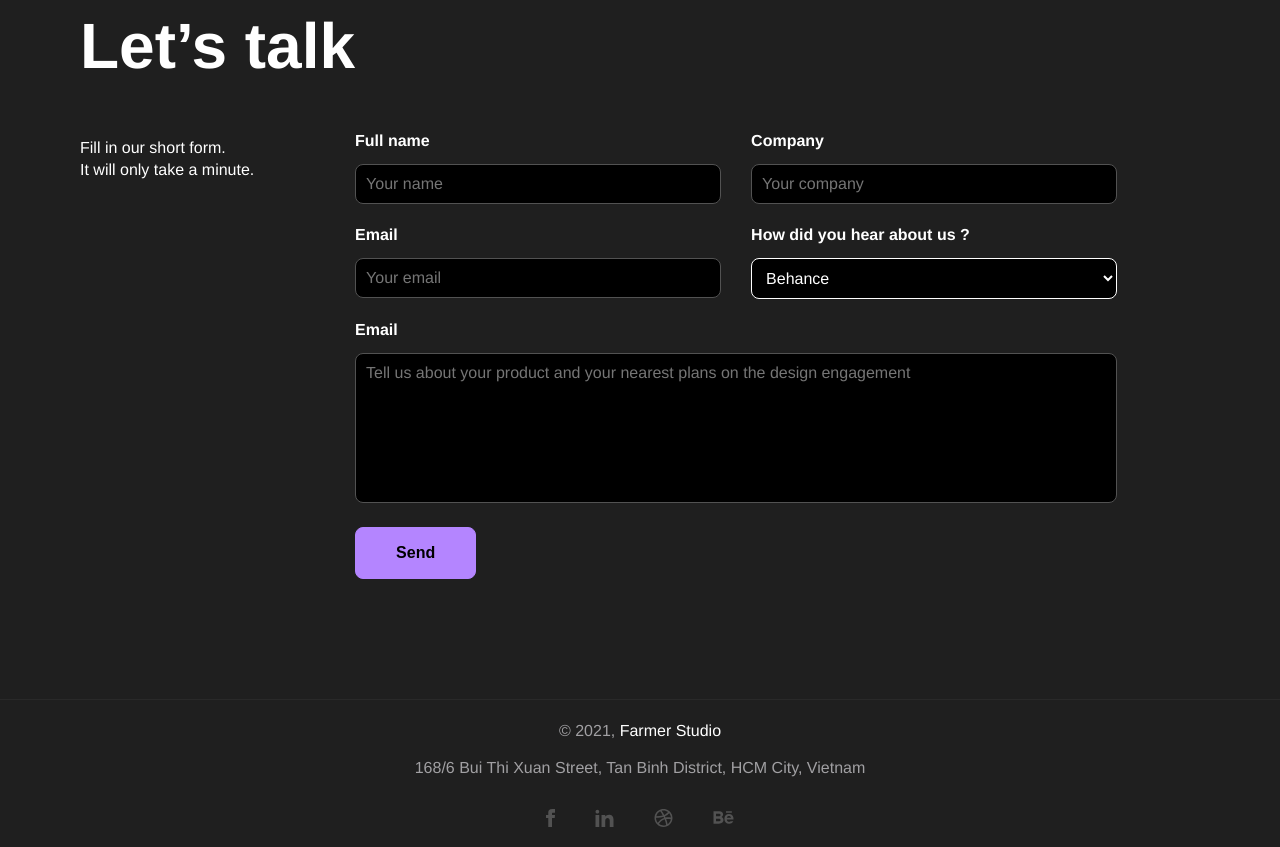
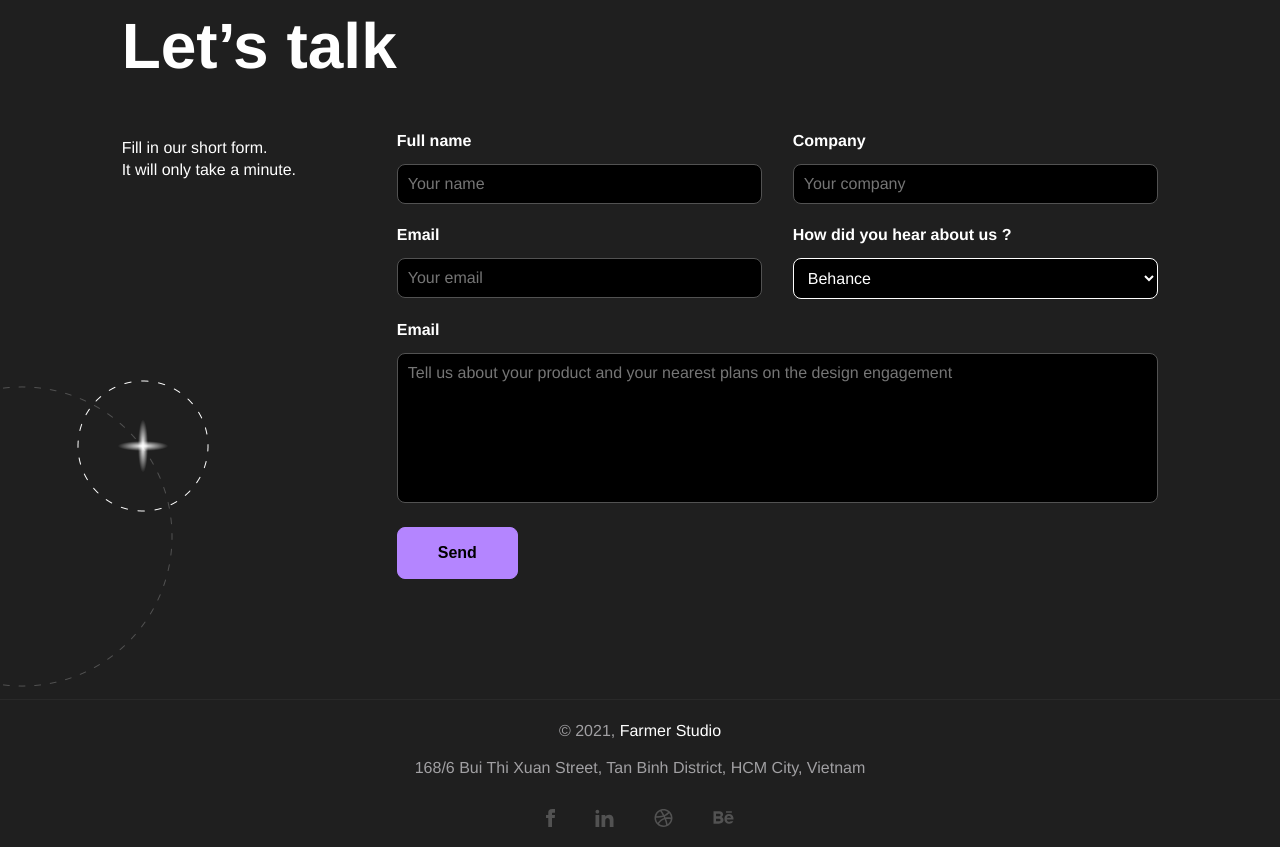
Before and after one commit to mrthikl/uiaas, a website: page src/index.html in a window 1280 px wide. Shown: the part 5791-6638 px from the top of the page. Drawn offline with nearby package versions, Linux system fonts and the light colour scheme; files that its build step writes are made by us from their sources.

Commit message:
add img contac t

```diff
--- a/src/style/contact.scss
+++ b/src/style/contact.scss
@@ -1,7 +1,15 @@
 .contact {
   color: #fff;
+  width: 100%;
+  max-width: unset;
   padding-bottom: 70px;
   border-bottom: 1px solid #292929;
+  position: relative;
+
+  .contact--inner {
+    max-width: 1440px;
+    margin: auto;
+  }
 
   .font__style--project,
   .font__style--content02,
@@ -12,6 +20,15 @@
   .contact__content--headline {
     .font__style--headline {
       margin-bottom: -5px;
+    }
+
+    .left {
+      display: none;
+      position: absolute;
+      left: 0;
+      bottom: 0;
+      width: 100%;
+      max-width: 220px;
     }
   }
 
@@ -79,10 +96,18 @@
 
   @media (min-width: 1024px) {
     margin-top: 50px;
-    display: flex;
+
+    .contact--inner {
+      display: flex;
+      justify-content: center;
+    }
 
     .contact__content--headline {
       margin-top: -125px;
+
+      .left {
+        display: block;
+      }
     }
 
     form {
```
Also changed, not shown: src/templates/contact.html (+5 -0 lines), src/img/site_images/BG3.png, src/img/site_images/Left.png (added).
